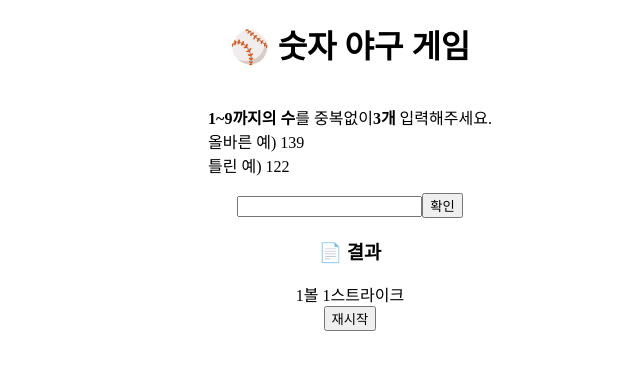
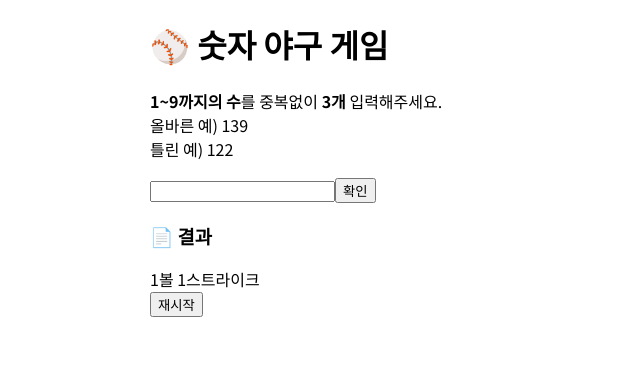
Before and after one commit to sohwakhaeng-fe/numberBaseball, a React (Vite) app: page / in a window 1280 px wide. Shown: the top 370 px of the page, without its empty margins (290-930 px from the left). Built offline with nearby package versions, Linux system fonts and the light colour scheme.

Commit message:
폰트 적용

```diff
--- a/src/App.css
+++ b/src/App.css
@@ -1,8 +1,12 @@
+@import url('https://fonts.googleapis.com/css2?family=Noto+Sans+KR:wght@300;400;500;700&display=swap');
+
 body {
   margin: 0;
   padding: 0;
+  height: 100%;
+  font-family: 'Noto Sans KR', sans-serif;
 }
 #app {
-  display: grid;
-  place-items: center;
+  max-width: 400px;
+  margin: 0 auto;
 }
--- a/src/App.jsx
+++ b/src/App.jsx
@@ -6,7 +6,7 @@ function App() {
       <h1>⚾ 숫자 야구 게임</h1>
       <p>
         <strong>1~9까지의 수</strong>를 중복없이
-        <strong>3개</strong> 입력해주세요. <br />
+        <strong> 3개</strong> 입력해주세요. <br />
         올바른 예) 139 <br />
         틀린 예) 122
       </p>
```
Also changed, not shown: 1 other file (tests, documents, lock files or other folders).
